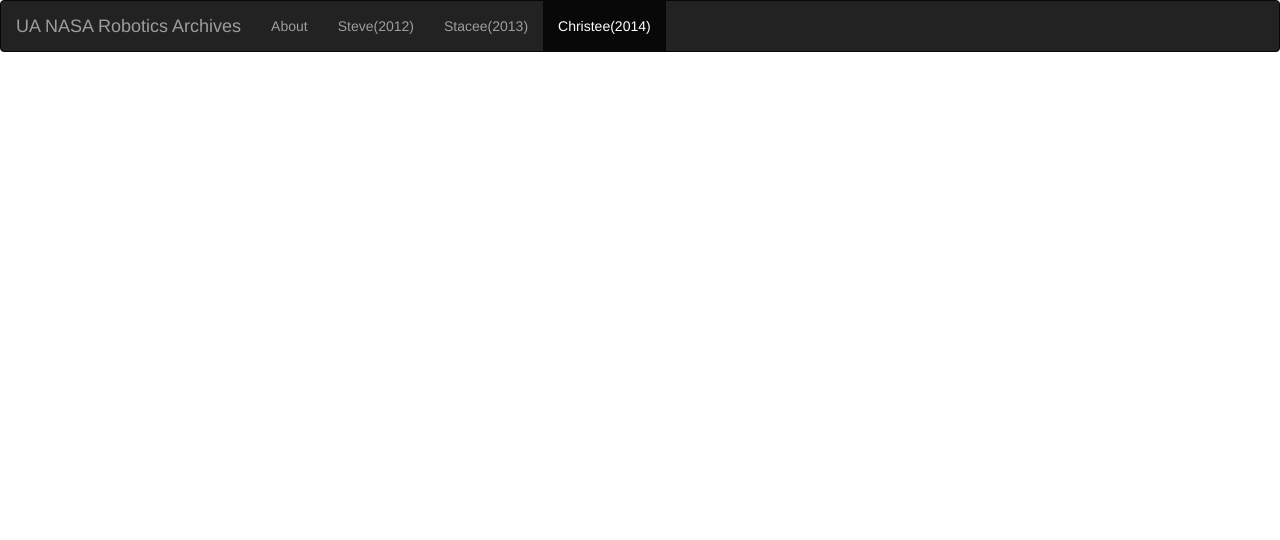
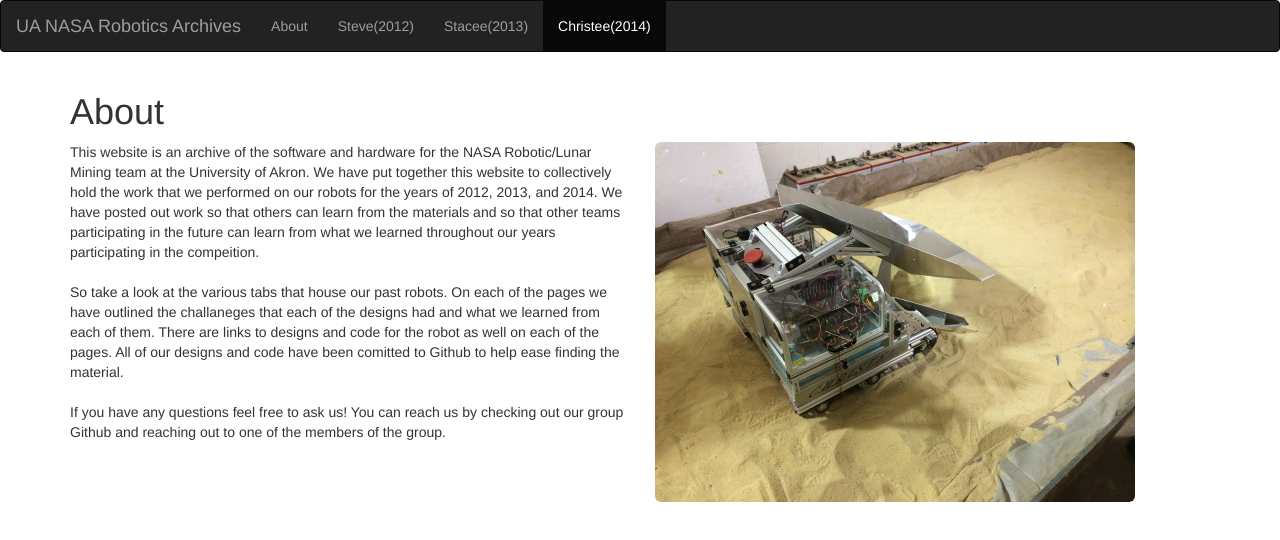
Before and after one commit to UA-Robotics/UANasaRobotics, a plain HTML site: page christee.html in a window 1280 px wide. Drawn offline with nearby package versions, Linux system fonts and the light colour scheme.

Commit message:
Added in the basic structure for the remaining pages.
Signed-off-by: Duncan Campbell <dac80@zips.uakron.edu>

```diff
--- a/christee.html
+++ b/christee.html
@@ -25,5 +25,33 @@
             </div>
         </div>
     </nav>
+
+    <div class="container">
+        <h1>About</h1>
+        <div class="row">
+            <div class="col-sm-6">
+                <p>
+                    This website is an archive of the software and hardware for the NASA Robotic/Lunar
+                    Mining team at the University of Akron.  We have put together this website to collectively
+                    hold the work that we performed on our robots for the years of 2012, 2013, and 2014.
+                    We have posted out work so that others can learn from the materials and so that
+                    other teams participating in the future can learn from what we learned throughout
+                    our years participating in the compeition. <br> <br>
+
+                    So take a look at the various tabs that house our past robots.  On each of the pages
+                    we have outlined the challaneges that each of the designs had and what we learned
+                    from each of them.  There are links to designs and code for the robot as well
+                    on each of the pages.  All of our designs and code have been comitted to Github
+                    to help ease finding the material. <br> <br>
+
+                    If you have any questions feel free to ask us!  You can reach us by checking
+                    out our group Github and reaching out to one of the members of the group.
+                </p>
+            </div>
+            <div class="col-sm-6">
+                <img src="Christee1.jpg" class="img-rounded" alt="Christeem" width="480" height="360">
+            </div>
+        </div>
+    </div>
 </body>
 </html>
```
Also changed, not shown: stacee.html (+14 -0 lines), steve.html (+0 -14 lines).
